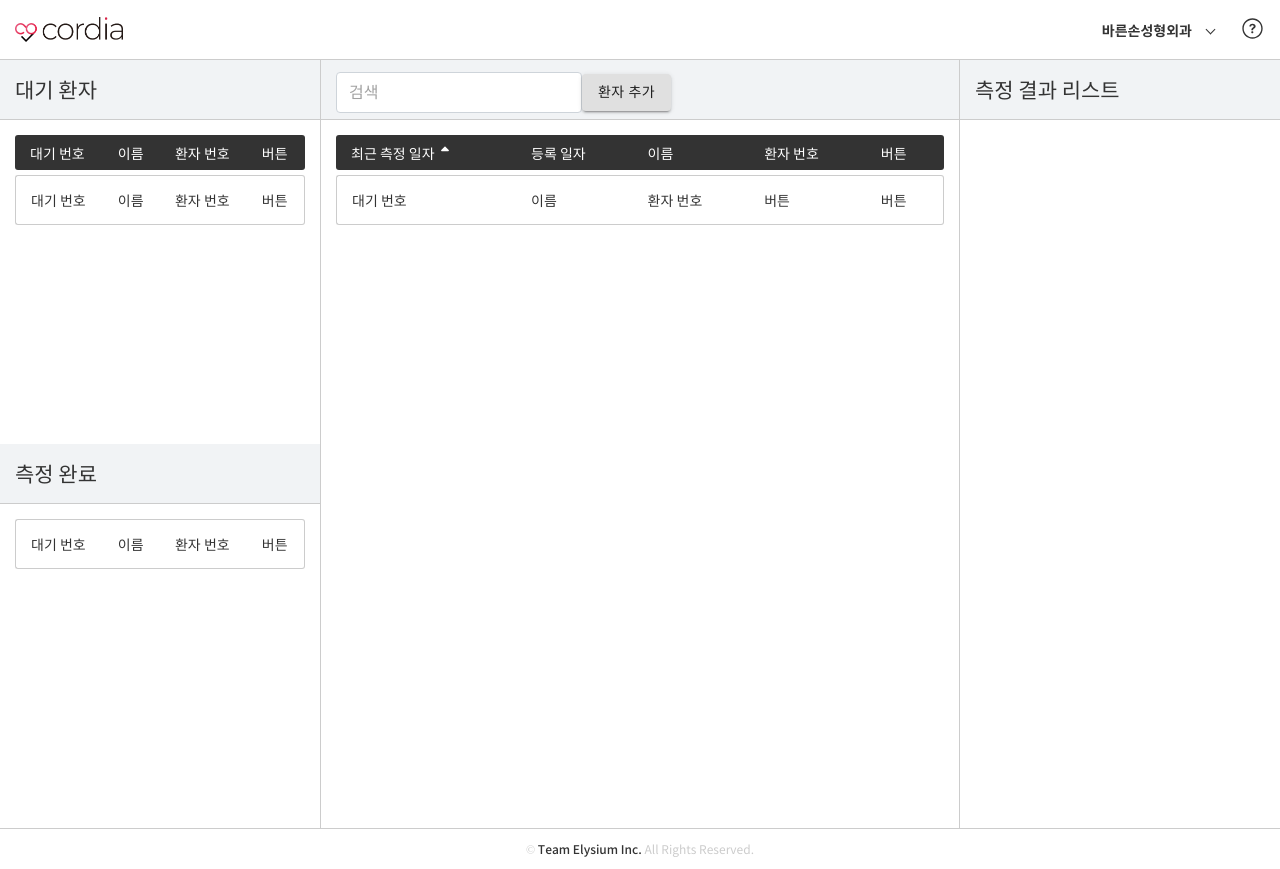
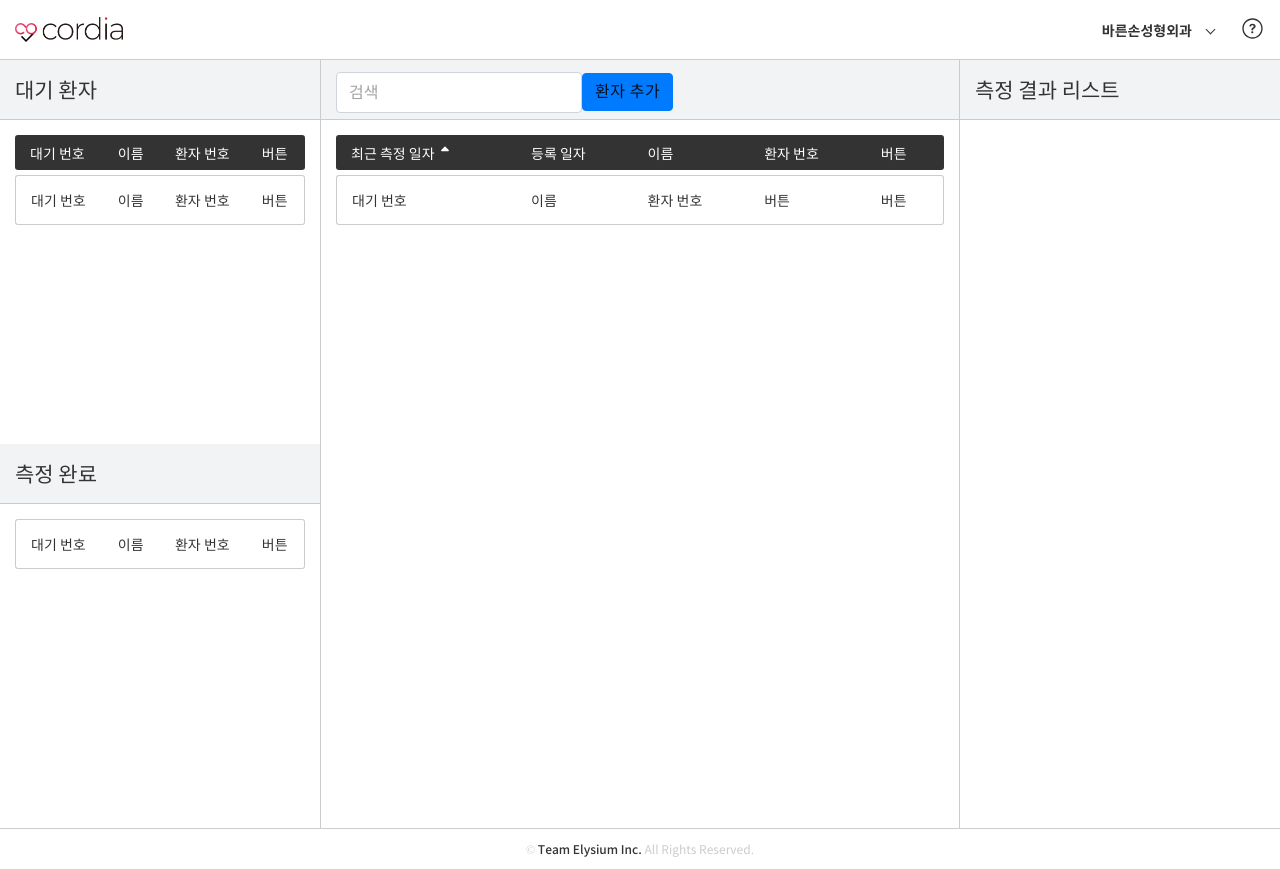
Before and after one commit to soheee94/patient_management_platform, a React (Create React App) app: page / in a window 1280 px wide. Built offline with nearby package versions, Linux system fonts and the light colour scheme.

Commit message:
modify add patient button style

```diff
--- a/src/components/PatientManagement/PatientList.js
+++ b/src/components/PatientManagement/PatientList.js
@@ -26,13 +26,41 @@ const SearchInput = withStyles(theme => ({
   }
 }))(InputBase);
 
+const BootstrapButton = withStyles({
+  root: {
+    boxShadow: "none",
+    textTransform: "none",
+    fontSize: 16,
+    padding: "6px 12px",
+    border: "1px solid",
+    lineHeight: 1.5,
+    backgroundColor: "#007bff",
+    borderColor: "#007bff",
+    "&:hover": {
+      backgroundColor: "#0069d9",
+      borderColor: "#0062cc",
+      boxShadow: "none"
+    },
+    "&:active": {
+      boxShadow: "none",
+      backgroundColor: "#0062cc",
+      borderColor: "#005cbf"
+    },
+    "&:focus": {
+      boxShadow: "0 0 0 0.2rem rgba(0,123,255,.5)"
+    }
+  }
+})(Button);
+
 function PatientList() {
   const [isSortDown, setSortDown] = useState(false);
   return (
     <>
       <div className="list-header">
         <SearchInput type="text" placeholder="검색" id="list-header__search" />
-        <Button variant="contained">환자 추가</Button>
+        <BootstrapButton variant="contained" disableRipple>
+          환자 추가
+        </BootstrapButton>
       </div>
       <div className="list-content-wrapper">
         <div className="list-content">
```
